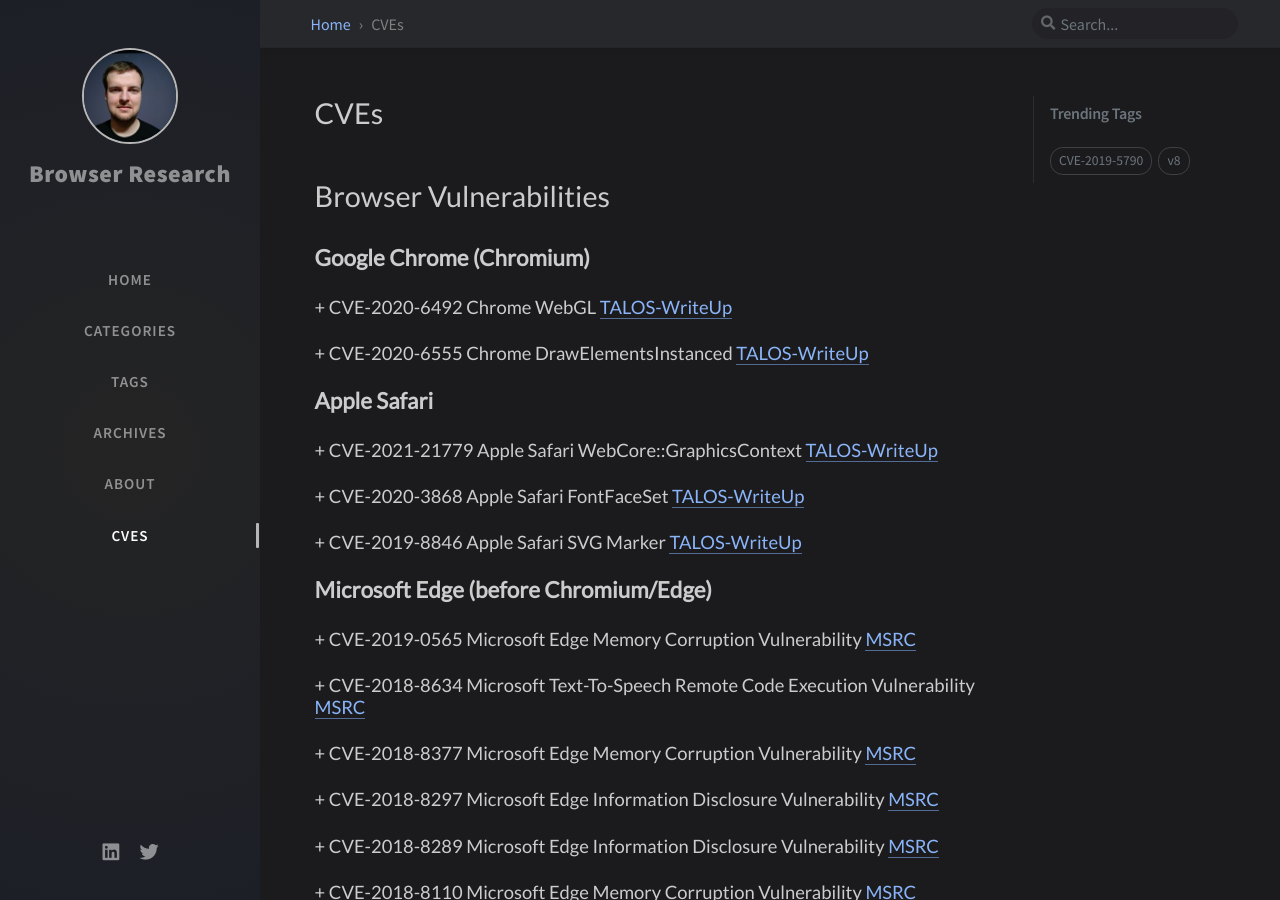
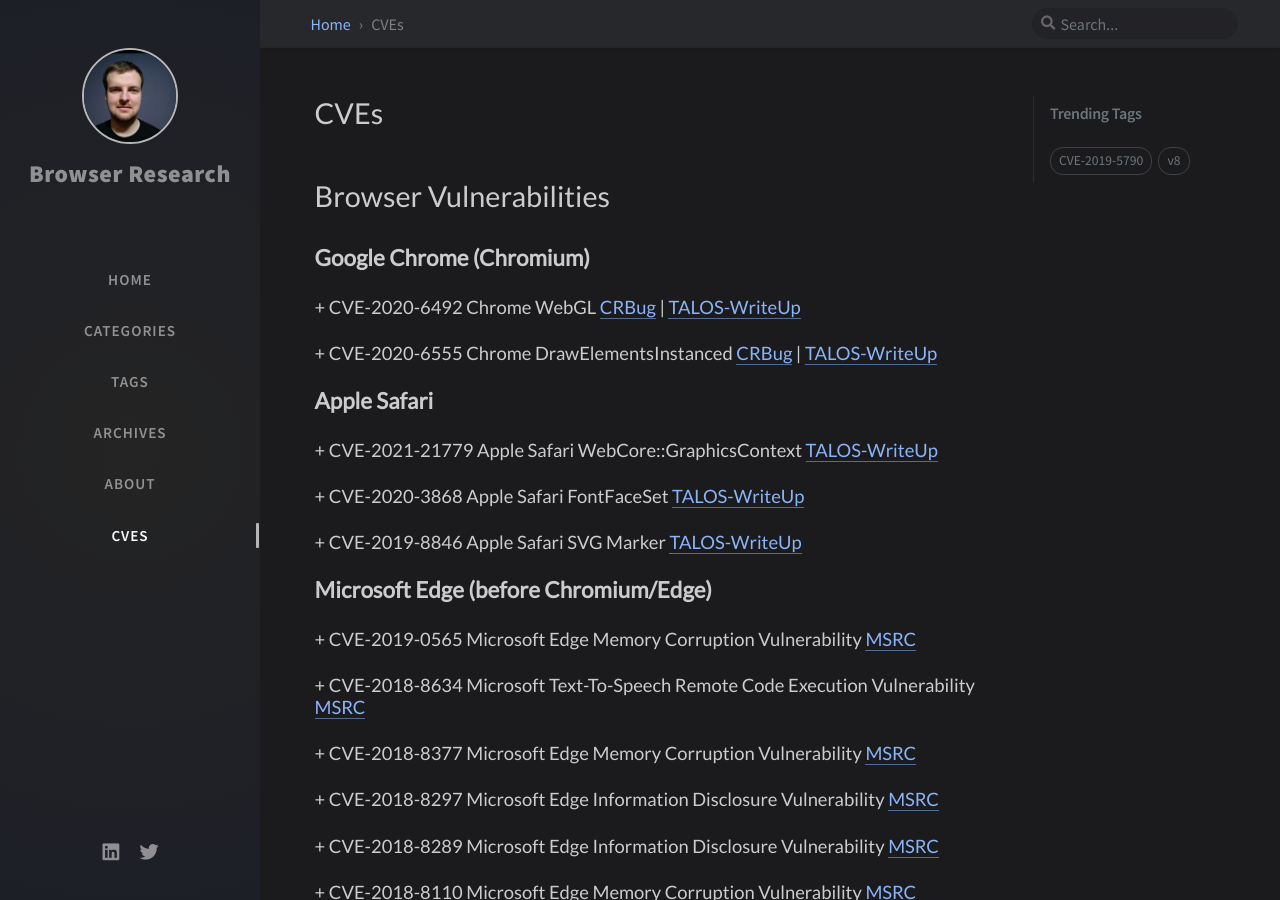
Before and after one commit to mtowalski/mtowalski.github.io, a Jekyll site: the page built from _tabs/cves.md, in a window 1280 px wide and 900 px high. Built offline with Jekyll 4.4.1, drawn with Linux system fonts in a browser that asks for light colours; nearby versions of some CDN libraries; comment, search, counter and statistics services are not loaded.

Commit message:
Update cves.md
crbug links update

```diff
--- a/_tabs/cves.md
+++ b/_tabs/cves.md
@@ -9,8 +9,8 @@ order: 4
 
 ## **Google Chrome (Chromium)**
 
-#### + CVE-2020-6492 Chrome WebGL [TALOS-WriteUp](https://talosintelligence.com/vulnerability_reports/TALOS-2020-1085)
-#### + CVE-2020-6555 Chrome DrawElementsInstanced [TALOS-WriteUp](https://talosintelligence.com/vulnerability_reports/TALOS-2020-1123)
+#### + CVE-2020-6492 Chrome WebGL [CRBug](https://bugs.chromium.org/p/chromium/issues/detail?id=1084616) | [TALOS-WriteUp](https://talosintelligence.com/vulnerability_reports/TALOS-2020-1085)
+#### + CVE-2020-6555 Chrome DrawElementsInstanced [CRBug](https://bugs.chromium.org/p/chromium/issues/detail?id=1105202) | [TALOS-WriteUp](https://talosintelligence.com/vulnerability_reports/TALOS-2020-1123)
 
 ## **Apple Safari**
 
```
